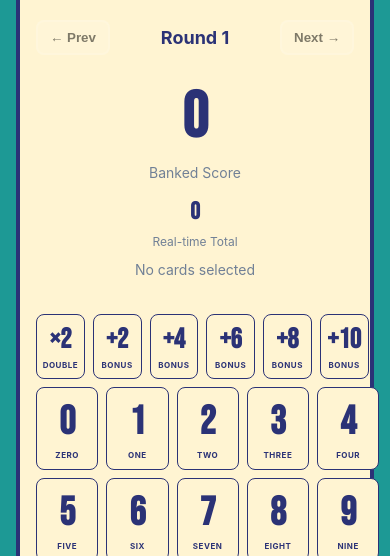
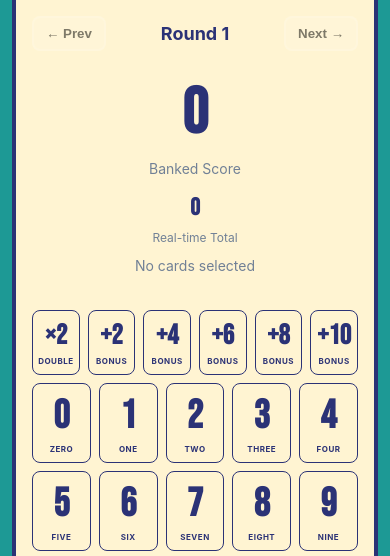
Before and after one commit to edwardstone1337/Flip-7, a plain HTML site: page index.html in a window 390 px wide. Shown: the part 124-680 px from the top of the page. Drawn offline with Linux system fonts and the light colour scheme.

Commit message:
Responsive

```diff
--- a/styles.css
+++ b/styles.css
@@ -22,13 +22,13 @@ body {
     font-family: -apple-system, BlinkMacSystemFont, 'Segoe UI', Roboto, sans-serif;
     background-color:var(--brand-teal);
     min-height: 100vh;
-    padding: 16px;
+    padding: 12px;
     margin: 0 auto;
 }
 
 .app-container {
     background-color: var(--brand-cream);
-    max-width: 375px;
+    max-width: 400px;
     margin: 0 auto;
     padding: 24px 16px 16px 16px;
     border: 4px solid var(--brand-navy);
@@ -140,16 +140,18 @@ body {
 
 .modifier-row {
     display: grid;
-    grid-template-columns: repeat(6, 1fr);
-    gap: 8px;
+    grid-template-columns: repeat(6, minmax(0, 1fr));
+    gap: clamp(4px, 2vw, 8px);
     margin-bottom: 8px;
+    width: 100%;
 }
 
 .number-grid {
     display: grid;
-    grid-template-columns: repeat(5, 1fr);
-    gap: 8px;
+    grid-template-columns: repeat(5, minmax(0, 1fr));
+    gap: clamp(4px, 2vw, 8px);
     margin-bottom: 24px;
+    width: 100%;
 }
 
 .card {
@@ -165,6 +167,8 @@ body {
     transition: all 0.2s ease;
     font-weight: bold;
     padding: 8px 4px;
+    min-width: 0;
+    width: 100%;
 }
 
 .card:hover {
```
